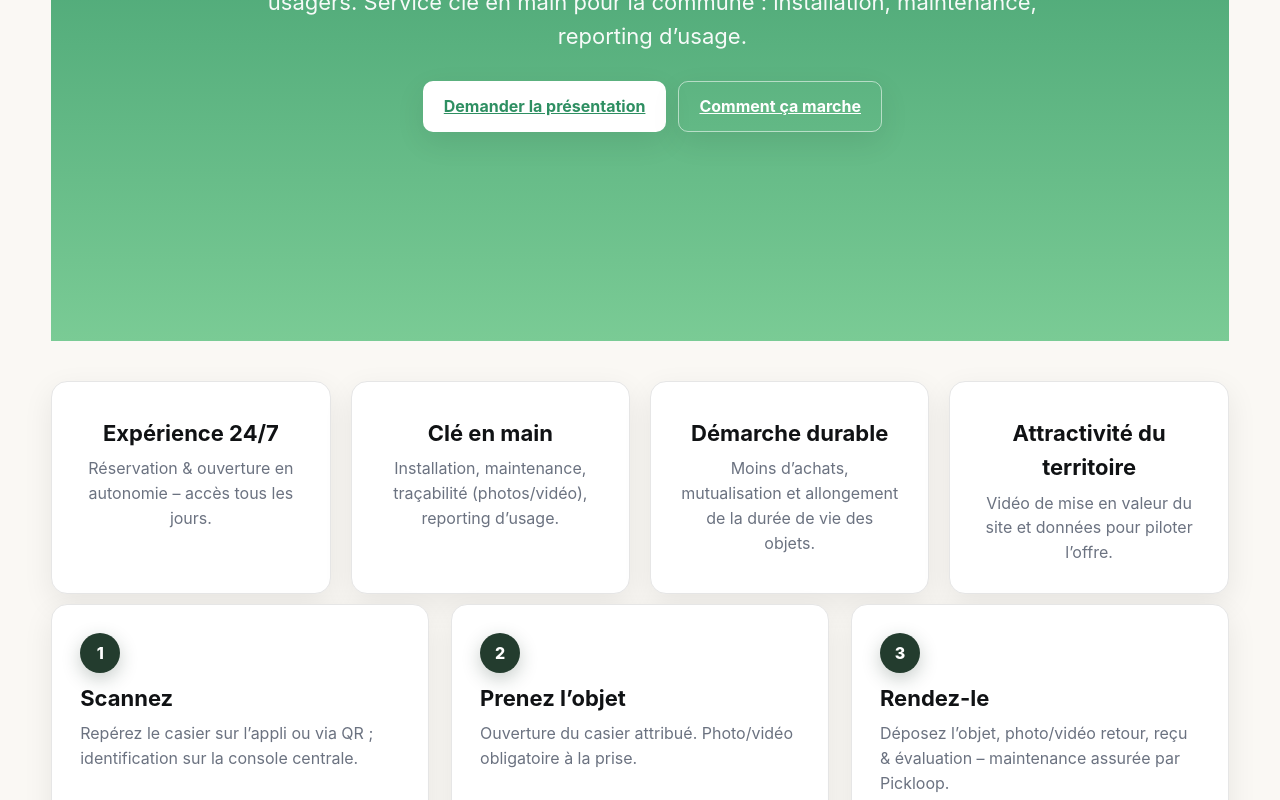
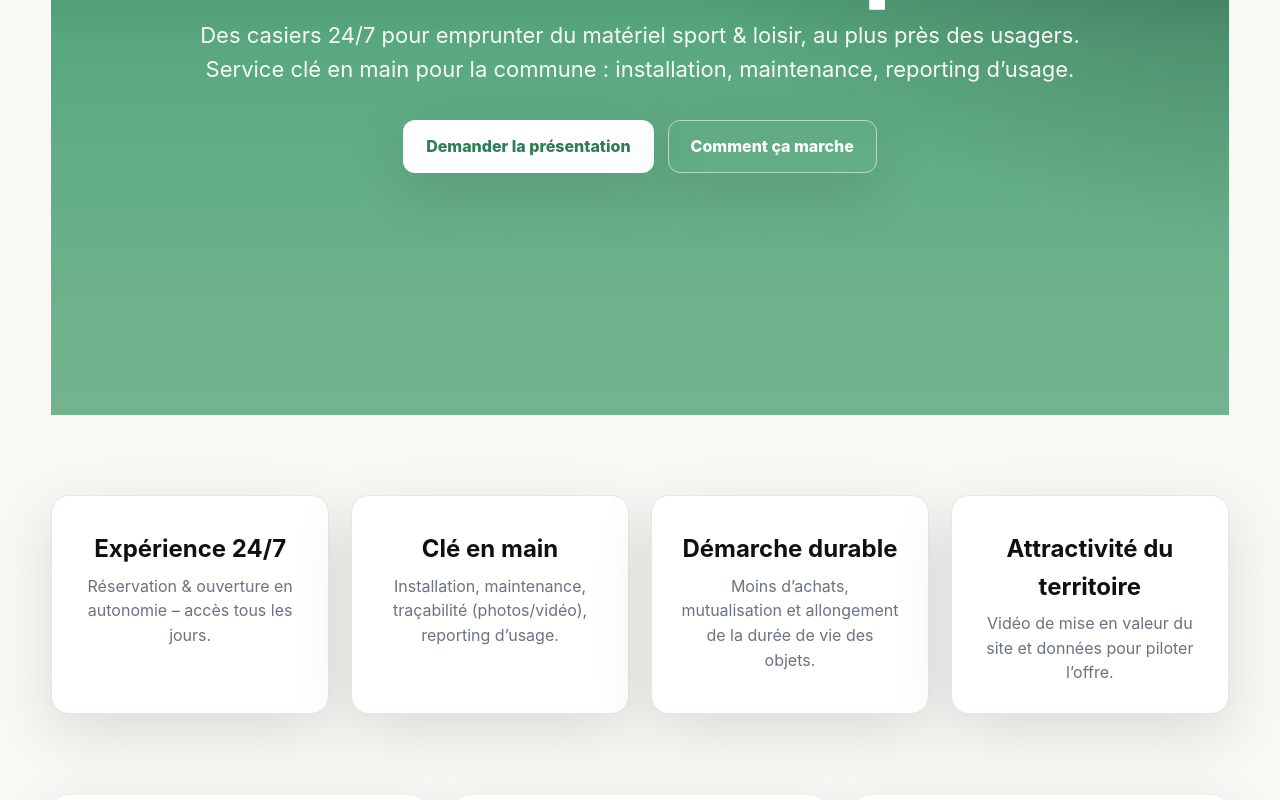
Before and after one commit to cyrcop/pickloop-site, a Next.js app: page / in a window 1280 px wide. Shown: the part 700-1500 px from the top of the page. Built offline with nearby package versions, Linux system fonts and the light colour scheme; no server answers.

Commit message:
Update globals.css

```diff
--- a/app/globals.css
+++ b/app/globals.css
@@ -1,43 +1,101 @@
-/* app/globals.css — palette Pickloop */
+/* ====== Thème Pickloop ====== */
 :root{
-  --vert:#233C2E; --noir:#000; --fond:#FAF8F4; --gris:#E6E6E6; --accent:#A7D8A3;
-  --ink:#101214; --muted:#6B7280; --shadow:0 10px 30px rgba(0,0,0,.08);
+  --vert:#233C2E;      /* Vert Pickloop */
+  --noir:#000000;      /* Noir logo */
+  --fond:#FAF8F4;      /* Fond clair */
+  --gris:#E6E6E6;      /* Gris UI */
+  --accent:#A7D8A3;    /* Vert clair accent */
+  --ink:#0E1113;
+  --muted:#6B7280;
+  --shadow:0 18px 60px rgba(0,0,0,.12);
 }
+
 *{box-sizing:border-box} html,body{margin:0;padding:0}
-body{font-family: Inter, system-ui, -apple-system, Segoe UI, Roboto, Helvetica, Arial, sans-serif;
-  background:var(--fond); color:var(--ink); line-height:1.55;}
+img{max-width:100%;display:block} a{text-decoration:none;color:inherit}
+body{
+  font-family: Inter, system-ui, -apple-system, Segoe UI, Roboto, Helvetica, Arial, sans-serif;
+  background: var(--fond); color: var(--ink); line-height:1.55;
+}
 
-/* Hero plein écran */
-.hero{position:relative;min-height:calc(100vh - 120px);display:grid;place-items:center;
-  padding:clamp(24px,4vw,64px); background:linear-gradient(180deg,#2E8F62 0%, #7ACB95 100%); color:#fff;}
-.hero .hero-inner{width:min(1100px,92vw); text-align:center;}
-.hero h1{font-size:clamp(36px,6vw,64px); letter-spacing:-.02em; line-height:1.05; margin:0 0 12px; font-weight:800}
-.subtitle{font-size:clamp(16px,2vw,22px); opacity:.95; margin:0 auto; max-width:820px}
-.cta{margin-top:clamp(14px,2.8vw,28px); display:flex; gap:12px; justify-content:center; flex-wrap:wrap}
-.btn{display:inline-flex; align-items:center; justify-content:center; padding:12px 20px; border-radius:10px;
-  background:#fff; color:#2E8F62; font-weight:700; box-shadow:var(--shadow); border:1px solid rgba(255,255,255,.3);
-  transition:transform .2s ease, box-shadow .2s ease}
-.btn:hover{transform:translateY(-1px); box-shadow:0 14px 36px rgba(0,0,0,.12)}
-.btn.secondary{background:transparent; color:#fff; border-color:rgba(255,255,255,.55)}
+/* ====== Header premium ====== */
+.header{
+  position: sticky; top:0; z-index:50;
+  backdrop-filter:saturate(180%) blur(8px);
+  background: color-mix(in srgb, var(--fond) 70%, white 30%);
+  border-bottom:1px solid #eee;
+}
+.nav{
+  max-width:1200px; margin:0 auto; padding:14px 20px;
+  display:flex; align-items:center; gap:16px; justify-content:space-between;
+}
+.brand{display:flex; align-items:center; gap:12px}
+.brand img{width:36px; height:36px}
+.brand .word{font-weight:800; letter-spacing:.2px}
+.slogan{color:var(--muted); font-size:14px}
 
-/* Sections */
+/* ====== Hero world-class ====== */
+main{display:flex; flex-direction:column; gap:80px}
+.hero{
+  position:relative; min-height:clamp(560px, 92vh, 880px);
+  display:grid; place-items:center; overflow:hidden;
+  background:
+    radial-gradient(1200px 600px at 10% -20%, rgba(167,216,163,.35), transparent 60%),
+    radial-gradient(1200px 700px at 110% 20%, rgba(35,60,46,.45), transparent 60%),
+    linear-gradient(180deg, #2C7D57 0%, #86D3A7 100%);
+  color:#fff;
+}
+.hero::after{
+  content:""; position:absolute; inset:0;
+  background:linear-gradient(180deg, rgba(0,0,0,.2) 0%, rgba(0,0,0,.0) 50%, rgba(0,0,0,.15) 100%);
+}
+.hero-inner{position:relative; z-index:1; width:min(1100px,92vw); text-align:center}
+.hero h1{
+  font-size: clamp(36px, 7vw, 80px); line-height:1.05; margin:0 0 12px; font-weight:900; letter-spacing:-.02em
+}
+.subtitle{font-size: clamp(16px, 2.1vw, 22px); opacity:.95; margin:0 auto; max-width: 880px}
+.cta{margin-top: clamp(16px, 3vw, 34px); display:flex; gap:14px; justify-content:center; flex-wrap:wrap}
+.btn{
+  display:inline-flex; align-items:center; justify-content:center;
+  padding: 13px 22px; border-radius: 12px; font-weight:800;
+  background:#fff; color:#2C7D57; border:1px solid rgba(255,255,255,.35);
+  box-shadow: var(--shadow); transition: transform .2s ease, box-shadow .2s ease;
+}
+.btn:hover{transform:translateY(-2px); box-shadow:0 24px 64px rgba(0,0,0,.18)}
+.btn.secondary{background:transparent; color:#fff; border-color: rgba(255,255,255,.55)}
+
+/* ===== Sections ===== */
 section{width:min(1200px,92vw); margin-inline:auto}
 
 /* Promesses */
-.promises{display:grid; grid-template-columns:repeat(12,1fr); gap:20px; margin-top:40px}
-.promises .card{grid-column:span 12; background:#fff; border:1px solid var(--gris); border-radius:16px;
-  padding:clamp(18px,2.2vw,28px); box-shadow:var(--shadow); text-align:center}
-.promises h3{margin:6px 0 6px; font-size:clamp(18px,2vw,22px)} .promises p{margin:0; color:var(--muted)}
-@media (min-width:640px){.promises .card{grid-column:span 6}} @media (min-width:980px){.promises .card{grid-column:span 3}}
+.promises{display:grid; grid-template-columns:repeat(12,1fr); gap:22px}
+.promises .card{
+  grid-column:span 12; background:#fff; border:1px solid var(--gris); border-radius:18px;
+  padding: clamp(18px,2.2vw,28px); box-shadow: var(--shadow); text-align:center;
+  transition: transform .2s ease, box-shadow .2s ease, border-color .2s ease;
+}
+.promises .card:hover{transform:translateY(-3px); box-shadow:0 26px 70px rgba(0,0,0,.16); border-color: var(--accent)}
+.promises h3{margin:6px 0 6px; font-size: clamp(18px, 2.2vw, 24px)}
+.promises p{margin:0; color:var(--muted)}
+@media (min-width:640px){.promises .card{grid-column:span 6}}
+@media (min-width:980px){.promises .card{grid-column:span 3}}
 
 /* Étapes */
-.steps{display:grid; grid-template-columns:repeat(12,1fr); gap:22px; margin-top:10px}
-.steps .step{grid-column:span 12; background:#fff; border:1px solid var(--gris); border-radius:16px;
-  padding:clamp(18px,2.2vw,28px); box-shadow:var(--shadow)}
-@media (min-width:768px){.steps .step{grid-column:span 4}}
-.badge{display:inline-flex; align-items:center; justify-content:center; width:40px; height:40px; border-radius:999px;
-  background:var(--vert); color:#fff; font-weight:800; box-shadow:0 6px 18px rgba(35,60,46,.25); margin-bottom:8px}
-.steps h4{margin:0 0 6px; font-size:clamp(18px,1.8vw,22px)} .steps p{margin:0; color:var(--muted)}
+.steps{display:grid; grid-template-columns:repeat(12,1fr); gap:24px}
+.steps .step{
+  grid-column:span 12; background: #fff; border:1px solid #eee; border-radius:18px;
+  padding: clamp(18px, 2.2vw, 28px); box-shadow: var(--shadow);
+}
+@media (min-width:768px){.steps .step{grid-column: span 4}}
+.badge{
+  display:inline-flex; align-items:center; justify-content:center;
+  width:42px; height:42px; border-radius:999px; background: var(--vert); color:#fff; font-weight:900;
+  box-shadow:0 8px 24px rgba(35,60,46,.25); margin-bottom:8px
+}
+.steps h4{margin:0 0 6px; font-size: clamp(18px, 2vw, 22px)}
+.steps p{margin:0; color:var(--muted)}
 
 /* Footer */
-.footer{text-align:center; color:var(--muted); padding:24px; border-top:1px solid var(--gris); margin-top:20px; font-size:14px}
+.footer{
+  text-align:center; color: var(--muted); font-size:14px;
+  padding: 26px; border-top:1px solid #eee; margin-top:24px
+}
```
